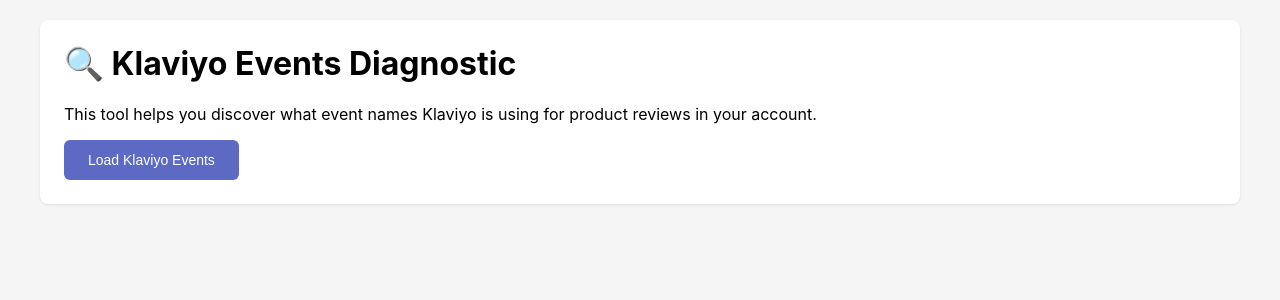
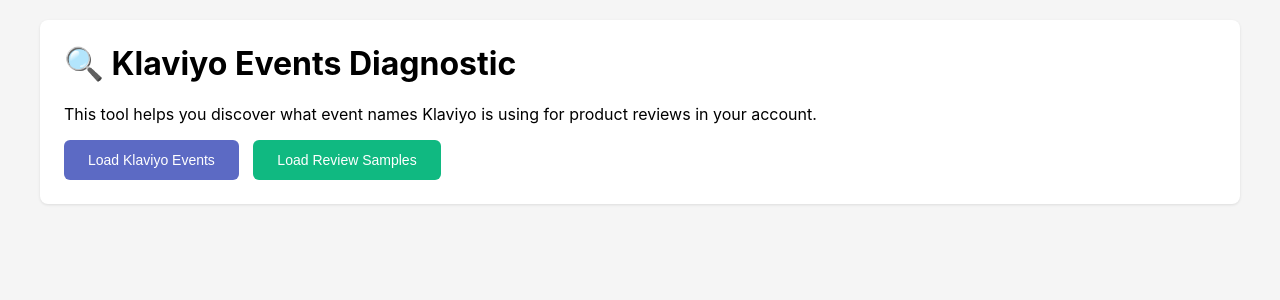
Before and after one commit to itzfuga/fuga-review-generator, a Flask app: page /klaviyo-diagnostic in a window 1280 px wide. Shown: the top 300 px of the page. Run offline with Flask 3, Linux system fonts and the light colour scheme.

Commit message:
Add review samples diagnostic tool to debug imported reviews

```diff
--- a/templates/klaviyo_diagnostic.html
+++ b/templates/klaviyo_diagnostic.html
@@ -88,6 +88,7 @@
             <h1>🔍 Klaviyo Events Diagnostic</h1>
             <p>This tool helps you discover what event names Klaviyo is using for product reviews in your account.</p>
             <button class="btn" onclick="loadEvents()">Load Klaviyo Events</button>
+            <button class="btn" onclick="loadReviewSamples()" style="margin-left: 10px; background: #10b981;">Load Review Samples</button>
         </div>
 
         <div id="loading" class="loading" style="display: none;">
@@ -179,6 +180,52 @@
 
             document.getElementById('loading').style.display = 'none';
         }
+
+        async function loadReviewSamples() {
+            document.getElementById('loading').style.display = 'block';
+            document.getElementById('error').style.display = 'none';
+            document.getElementById('results').style.display = 'none';
+
+            try {
+                const response = await fetch('/api/klaviyo-review-samples');
+                const data = await response.json();
+
+                if (!data.success) {
+                    throw new Error(data.error || 'Failed to load review samples');
+                }
+
+                // Create a new results div specifically for review samples
+                let reviewResultsDiv = document.getElementById('review-samples-results');
+                if (!reviewResultsDiv) {
+                    reviewResultsDiv = document.createElement('div');
+                    reviewResultsDiv.id = 'review-samples-results';
+                    document.querySelector('.container').appendChild(reviewResultsDiv);
+                }
+
+                reviewResultsDiv.innerHTML = `
+                    <div class="card">
+                        <h2>🔍 Actual Review Event Samples</h2>
+                        <p>Here are ${data.total_samples} actual review events from your Klaviyo account. Look at the properties to see how product information is stored:</p>
+                        ${data.review_samples.map(event => `
+                            <div class="metric-item highlight">
+                                <div class="metric-name">${event.metric_name}</div>
+                                <div style="font-size: 12px; color: #666;">Timestamp: ${new Date(event.timestamp).toLocaleString()}</div>
+                                <div style="font-size: 12px; color: #333; margin: 8px 0;">Property Keys: <strong>${event.all_property_keys.join(', ')}</strong></div>
+                                <div class="event-properties">${JSON.stringify(event.properties, null, 2)}</div>
+                            </div>
+                        `).join('')}
+                    </div>
+                `;
+
+                reviewResultsDiv.style.display = 'block';
+
+            } catch (error) {
+                document.getElementById('error').style.display = 'block';
+                document.getElementById('error').innerHTML = `<strong>Error:</strong> ${error.message}`;
+            }
+
+            document.getElementById('loading').style.display = 'none';
+        }
     </script>
 </body>
 </html>
```
